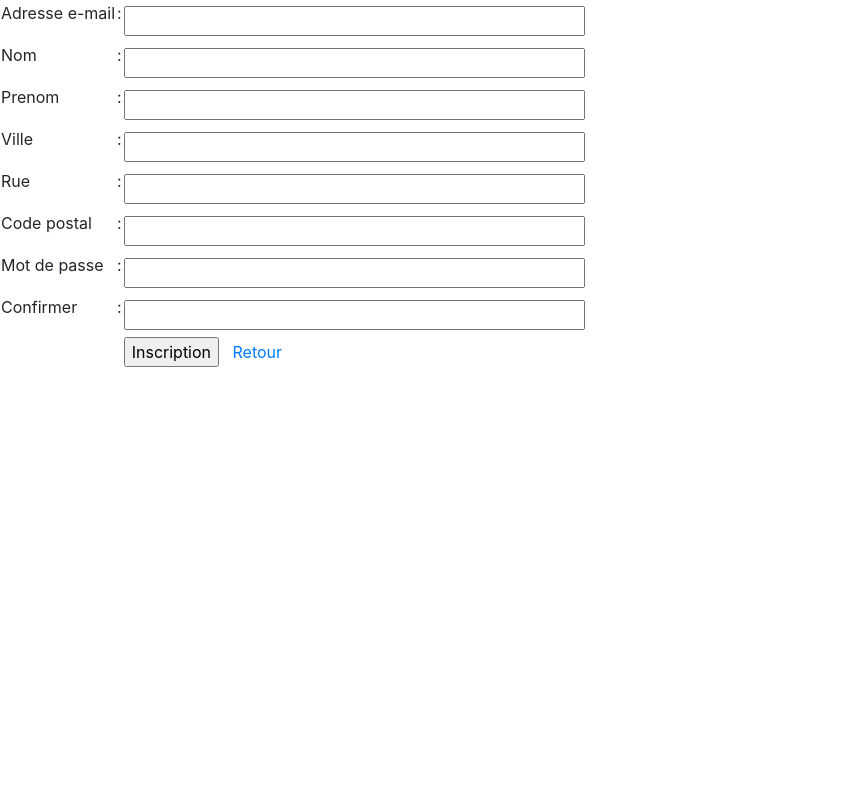
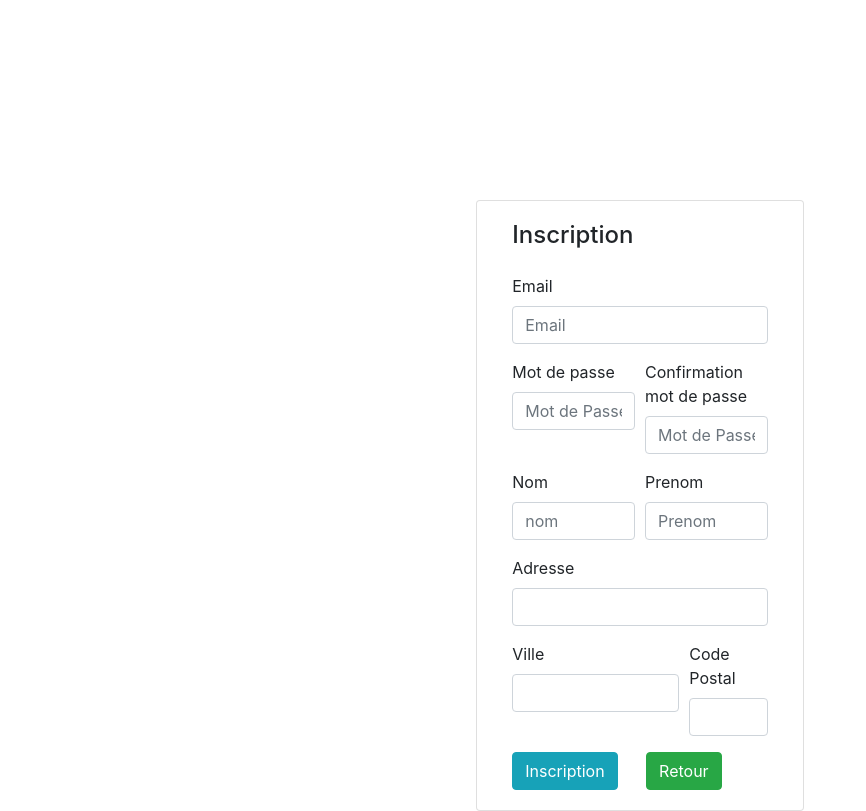
Before and after one commit to ConseillerDoriantation/M2L, a PHP site: page /inscription.php in a window 1280 px wide. Shown: the whole page, without its empty margins (0-866 px from the left). Before the commit the page ends 367 px from the top, so only its background shows below. Run offline with PHP 8.4, Linux system fonts and the light colour scheme; the visitor is signed in with stand-in values (Sample User, id 1); some libraries are stand-ins or nearby versions.

Commit message:
Update inscription.php

```diff
--- a/inscription.php
+++ b/inscription.php
@@ -1,57 +1,113 @@
 <?php
-	include('header.php');
+	include_once('header.php');
 ?>
 
-<div class="inscriptionFond">
-	<div class="inscriptionForm">
-		<form method="post" action="inscriptionBdd.php" name="inscription" onSubmit="return verifChamps()">
-			<table>
-			  <tr>
-					<td><p>Adresse e-mail</p></td>
-					<td><p>:</p></td>
-					<td><input type="text" name="adrMel" id="adrMel" size="40" maxlength="50"></td>
-			  </tr>
-			  <tr>
-					<td><p>Nom</p></td>
-					<td><p>:</p></td>
-					<td><input type="text" name="nom" id="nom" size="40" maxlength="50"></td>
-			  </tr>
-			  <tr>
-					<td><p>Prenom</p></td>
-					<td><p>:</p></td>
-					<td><input type="text" name="prenom" id="prenom" size="40" maxlength="50"></td>
-			  </tr>
-			  <tr>
-					<td><p>Ville</p></td>
-					<td><p>:</p></td>
-					<td><input type="text" name="ville" id="ville" size="40" maxlength="50"></td>
-			  </tr>
-			  <tr>
-					<td><p>Rue</p></td>
-					<td><p>:</p></td>
-					<td><input type="text" name="rue" id="rue" size="40" maxlength="50"></td>
-			  </tr>
-			  <tr>
-					<td><p>Code postal</p></td>
-					<td><p>:</p></td>
-					<td><input type="text" name="cp" id="cp" size="40" maxlength="50"></td>
-			  </tr>
-			  <tr>
-					<td><p>Mot de passe</p></font></td>
-					<td><p>:</p></td>
-					<td><input type="password" name="mdp" id="mdp" size="40" maxlength="50"></td>
-			  </tr>
-			  <tr>
-					<td><p>Confirmer</p></font></td>
-					<td><p>:</p></td>
-					<td><input type="password" name="mdpConfirm" id="mdpConfirm" size="40" maxlength="50"></td>
-			  </tr>
-			  <tr>
-					<td></td>
-					<td></td>
-					<td><input type="submit" name="sInscrire" value="Inscription">&nbsp;&nbsp;&nbsp;<a href="index.php">Retour</td>
-			  </tr>
-			</table>
-		</form>
+<div id="wrapper">
+	<div class="row justify-content-center">
+		<div class="card col col-sm-10 col-md-6 col-lg-5 col-xl-3" style="margin-top : 200px;">
+			<div class="card-body">
+				<h4 class="card-title mb-4">Inscription</h4>
+				<?php
+					if (isset ($_GET['msg']))
+					{
+						if($_GET['msg']==2)
+						{
+				?>
+						<!-- Alerte en cas de création de compte -->
+						<div class="alert alert-danger" role="alert" id="alertsuccess" >L'adresse mail est déjà utilisé !</div>
+				<?php
+						}
+					}
+				?>
+				<div class="inscriptionForm">
+					<form method="post" action="inscriptionBdd.php" name="inscription">
+						<div class="form-row">
+							<div class="form-group col-md-12">
+								<label>Email</label>
+								<input type="email" class="form-control" id="adrMel" name="adrMel" placeholder="Email" required>
+							</div>
+						</div>
+						<div class="form-row">
+							<div class="form-group col-md-6">
+								<label>Mot de passe</label>
+								<input type="password" class="form-control" id="mdp" name="mdp" placeholder="Mot de Passe" onchange="checkPassword()" required>
+							</div>
+							<div class="form-group col-md-6">
+								<label>Confirmation mot de passe</label>
+								<input type="password" class="form-control" id="mdpConfirm" name="mdpConfirm" placeholder="Mot de Passe" onchange="checkPassword()" required>
+							</div>
+						</div>
+
+						<!-- Alerte en cas d'erreur mot de passe -->
+						<div class="alert alert-danger" role="alert" id="alertPwd">
+						</div>
+
+						<div class="form-row">
+							<div class="form-group col-md-6">
+								<label>Nom</label>
+								<input type="text" class="form-control" id="nom" name="nom" placeholder="nom" required>
+							</div>
+							<div class="form-group col-md-6">
+								<label>Prenom</label>
+								<input type="text" class="form-control" id="prenom" name="prenom" placeholder="Prenom" required>
+							</div>
+						</div>
+
+
+						<div class="form-group">
+							<label>Adresse</label>
+							<input type="text" class="form-control" id="rue" name="rue" required>
+						</div>
+						<div class="form-row">
+							<div class="form-group col-md-8">
+								<label>Ville</label>
+								<input type="text" class="form-control" id="ville" name="ville">
+							</div>
+
+							<div class="form-group col-md-4">
+								<label>Code Postal</label>
+								<input type="text" class="form-control" id="cp" name="cp">
+							</div>
+						</div>
+
+						<input class="mr-4 btn btn-info" type="submit" name="sInscrire" Value="Inscription" id="sInscrire" />
+						<a class="btn btn-success" href="index.php">Retour</a>
+					</form>
+				</div>
+			</div>
+		</div>
 	</div>
-</div>
+</div> <!-- end wrapper -->
+<script>
+	// Function to check Whether both passwords
+	// is same or not.
+	var alertPwd = document.getElementById("alertPwd");
+	alertPwd.style.display = 'none';
+
+	function checkPassword() {
+		var password1 = document.getElementById("mdp");
+		var password2 = document.getElementById("mdpConfirm");
+		var subbtn = document.getElementById("sInscrire");
+
+		if(password1.value != '' && password1.value.length < 8){
+			alertPwd.style.display = 'block';
+			alertPwd.innerHTML = "Le mot de passe doit contenir au moins 8 charactères";
+			subbtn.classList.add("disabled");
+			return 0;
+		}
+
+		// If Not same return False.
+		if(password1.value != '' && password2.value != ''){
+			if (password1.value != password2.value) {
+				alertPwd.style.display = 'block';
+				alertPwd.innerHTML = "Les deux mots de passes doivent être identiques";
+				subbtn.classList.add("disabled");
+				return 0;
+			}
+		}
+
+		// If same return True.
+		alertPwd.style.display = 'none';
+		subbtn.classList.remove("disabled");
+	}
+</script>
```
